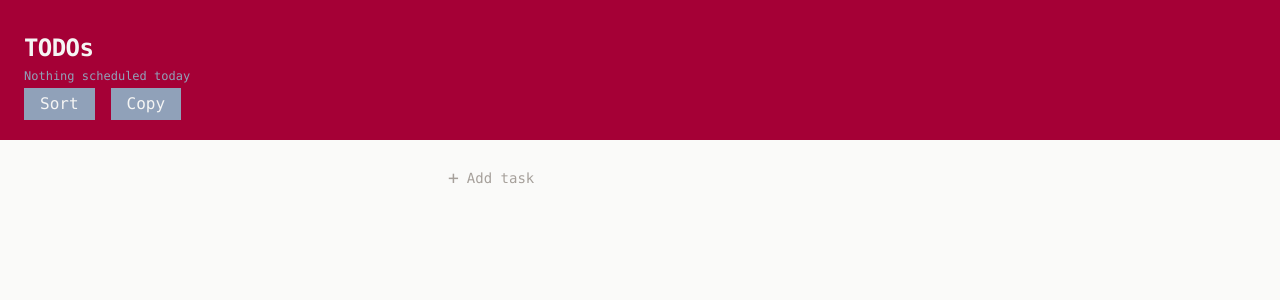
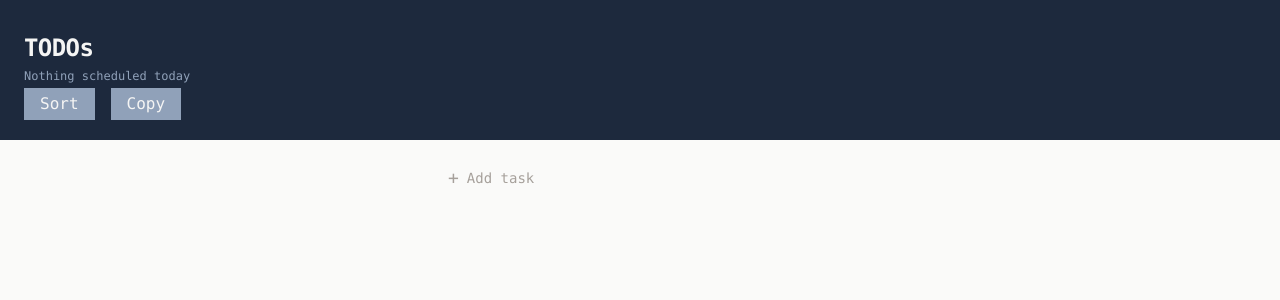
Before and after one commit to Flame48/Todo, a React (Vite) app: page / in a window 1280 px wide. Shown: the top 300 px of the page. Built offline with nearby package versions, Linux system fonts and the light colour scheme.

Commit message:
Fix Header Color

```diff
--- a/src/Header.tsx
+++ b/src/Header.tsx
@@ -19,8 +19,7 @@ export default function Header(props: {} & PT_className) {
   return (
     <header
       className={jcn(
-        // "bg-slate-800 px-6 pt-8 pb-5 sticky top-0 z-10",
-        "bg-rose-800 px-6 pt-8 pb-5 sticky top-0 z-10",
+        "bg-slate-800 px-6 pt-8 pb-5 sticky top-0 z-10",
         props.className,
       )}
     >
```
